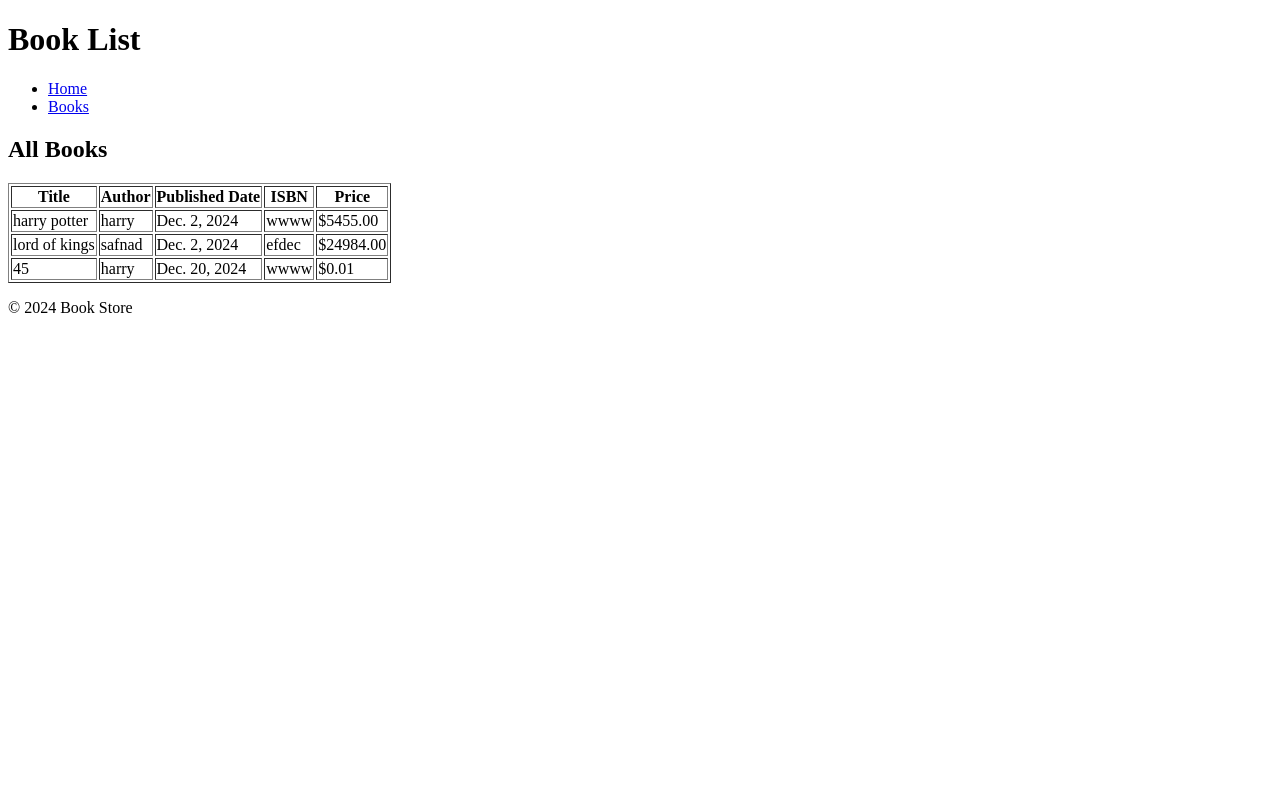
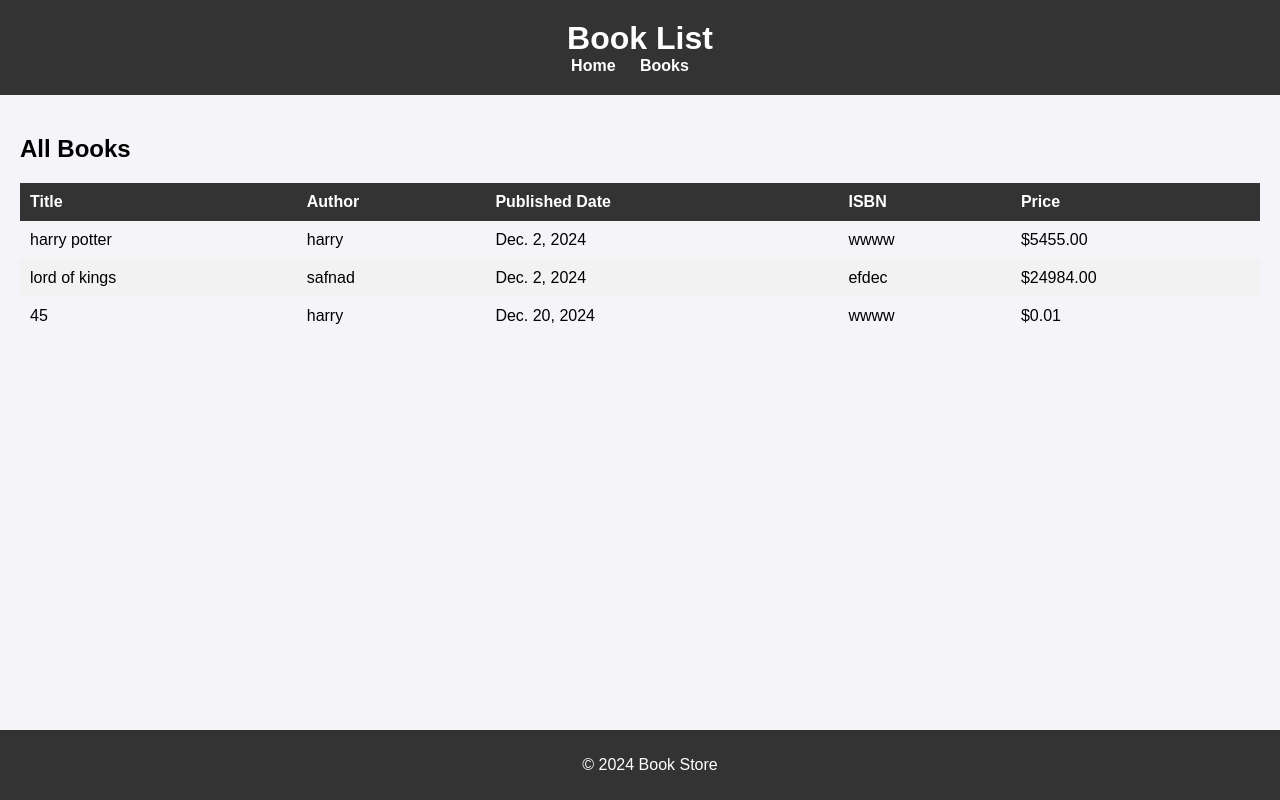
Before and after one commit to safnadck/book-model, a Django app: page / in a window 1280 px wide. Run offline with Django 5.2, Linux system fonts and the light colour scheme; data comes from the database, SQL or seed files in the repository; both versions use the stored data as it was after the commit.

Commit message:
20-12-2024

```diff
--- a/book_project/templates/base.html
+++ b/book_project/templates/base.html
@@ -1,10 +1,95 @@
-<!-- books/templates/base.html -->
 <!DOCTYPE html>
 <html lang="en">
 <head>
     <meta charset="UTF-8">
     <meta name="viewport" content="width=device-width, initial-scale=1.0">
     <title>Book List</title>
+
+    <style>
+        /* General body styling */
+        body {
+            font-family: Arial, sans-serif;
+            margin: 0;
+            padding: 0;
+            background-color: #f4f4f9;
+        }
+
+        /* Header styling */
+        header {
+            background-color: #333;
+            color: white;
+            padding: 20px;
+            text-align: center;
+        }
+
+        header h1 {
+            margin: 0;
+        }
+
+        /* Navigation styling */
+        nav ul {
+            list-style-type: none;
+            padding: 0;
+            margin: 0;
+            text-align: center;
+        }
+
+        nav ul li {
+            display: inline;
+            margin-right: 20px;
+        }
+
+        nav ul li a {
+            color: white;
+            text-decoration: none;
+            font-weight: bold;
+        }
+
+        nav ul li a:hover {
+            text-decoration: underline;
+        }
+
+        /* Content area styling */
+        .content {
+            padding: 20px;
+        }
+
+        /* Table styling */
+        table {
+            width: 100%;
+            border-collapse: collapse;
+            margin: 20px 0;
+        }
+
+        th, td {
+            padding: 10px;
+            text-align: left;
+        }
+
+        th {
+            background-color: #333;
+            color: white;
+        }
+
+        tr:nth-child(even) {
+            background-color: #f2f2f2;
+        }
+
+        tr:hover {
+            background-color: #ddd;
+        }
+
+        /* Footer styling */
+        footer {
+            background-color: #333;
+            color: white;
+            text-align: center;
+            padding: 10px;
+            position: fixed;
+            width: 100%;
+            bottom: 0;
+        }
+    </style>
 </head>
 <body>
     <header>
--- a/book_project/templates/books_list.html
+++ b/book_project/templates/books_list.html
@@ -1,9 +1,8 @@
-<!-- books/templates/books_list.html -->
 {% extends "base.html" %}
 
 {% block content %}
 <h2>All Books</h2>
-<table border="1">
+<table>
     <thead>
         <tr>
             <th>Title</th>
```
Also changed, not shown: book_project/db.sqlite3.
